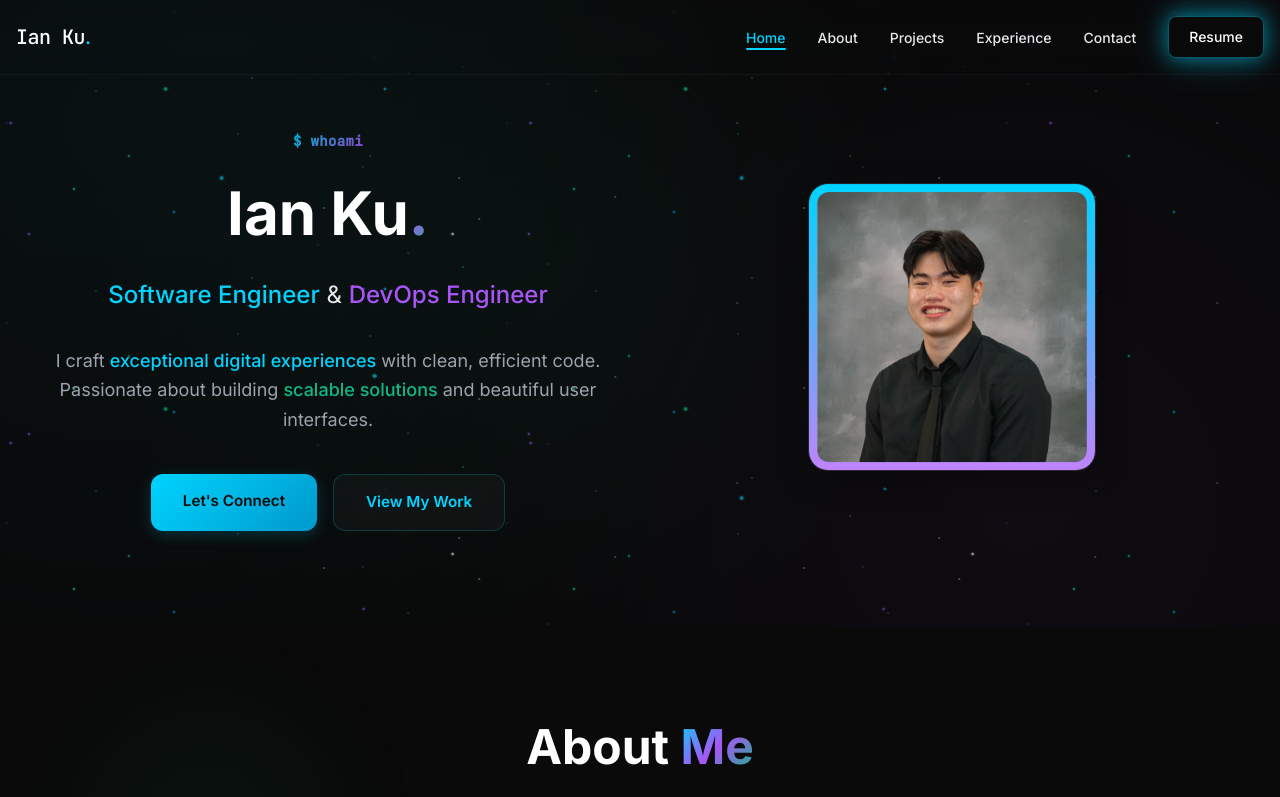
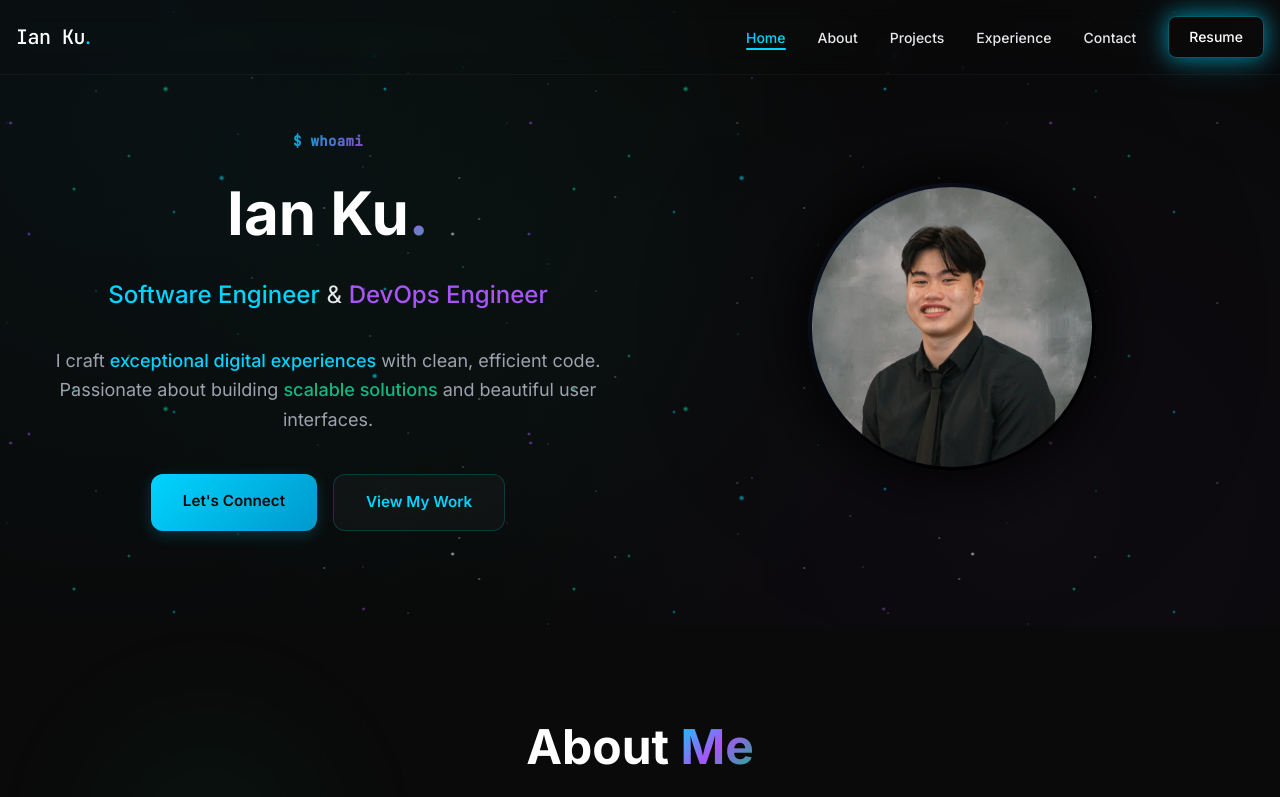
Before and after one commit to iankuys/my-portfolio-vite, a React (Vite) app: page / in a window 1280 px wide. Shown: the top 797 px of the page. Built offline with nearby package versions, Linux system fonts and the light colour scheme.

Commit message:
blackhole ish

```diff
--- a/src/components/Hero.jsx
+++ b/src/components/Hero.jsx
@@ -121,9 +121,9 @@ function Hero({ isLoaded }) {
                 </div>
                 <div className={`md:w-1/2 flex justify-center ${isLoaded ? 'opacity-100' : 'opacity-0'}`}>
                     <div className="relative">
-                        <div className="w-72 h-72 liquid-glass hover-glow float overflow-hidden">
-                            <div className="w-full h-full rounded-2xl bg-gradient-to-br from-accent to-purple-light flex items-center justify-center p-2">
-                                <img src="/ianku/Ian_KU_hs.jpg" alt="Ian Ku" className="w-full h-full object-cover rounded-xl" />
+                        <div className="w-72 h-72 black-hole hover-glow float overflow-hidden">
+                            <div className="w-full h-full rounded-full bg-gradient-to-br from-gray-900 to-black flex items-center justify-center p-1">
+                                <img src="/ianku/Ian_KU_hs.jpg" alt="Ian Ku" className="w-full h-full object-cover rounded-full" />
                             </div>
                         </div>
                     </div>
--- a/src/index.css
+++ b/src/index.css
@@ -331,6 +331,79 @@ html {
     transform: translateY(-4px) scale(1.02);
   }
 
+  /* Black hole effect */
+  .black-hole {
+    position: relative;
+    border-radius: 50%;
+    background: radial-gradient(circle at center,
+      rgba(0, 0, 0, 0.9) 0%,
+      rgba(20, 20, 20, 0.8) 30%,
+      rgba(40, 40, 40, 0.6) 50%,
+      rgba(60, 60, 60, 0.4) 70%,
+      rgba(80, 80, 80, 0.2) 85%,
+      transparent 100%
+    );
+    box-shadow:
+      inset 0 0 50px rgba(0, 0, 0, 0.8),
+      inset 0 0 100px rgba(0, 0, 0, 0.6),
+      0 0 50px rgba(0, 0, 0, 0.8),
+      0 0 100px rgba(0, 0, 0, 0.4),
+      0 0 200px rgba(0, 0, 0, 0.2);
+    transition: all 0.6s cubic-bezier(0.4, 0, 0.2, 1);
+  }
+
+  .black-hole::before {
+    content: '';
+    position: absolute;
+    top: -10px;
+    left: -10px;
+    right: -10px;
+    bottom: -10px;
+    border-radius: 50%;
+    background: radial-gradient(circle at center,
+      transparent 0%,
+      rgba(100, 100, 100, 0.05) 70%,
+      rgba(150, 150, 150, 0.1) 85%,
+      rgba(100, 100, 100, 0.05) 95%,
+      transparent 100%
+    );
+    z-index: -1;
+  }
+
+  .black-hole::after {
+    content: '';
+    position: absolute;
+    top: -20px;
+    left: -20px;
+    right: -20px;
+    bottom: -20px;
+    border-radius: 50%;
+    background: radial-gradient(circle at center,
+      transparent 60%,
+      rgba(80, 80, 80, 0.1) 70%,
+      rgba(120, 120, 120, 0.2) 80%,
+      rgba(80, 80, 80, 0.1) 90%,
+      transparent 100%
+    );
+    animation: black-hole-pulse 4s ease-in-out infinite alternate;
+    z-index: -2;
+  }
+
+  .black-hole:hover {
+    transform: scale(1.05);
+    box-shadow:
+      inset 0 0 80px rgba(0, 0, 0, 0.9),
+      inset 0 0 150px rgba(0, 0, 0, 0.7),
+      0 0 80px rgba(0, 0, 0, 0.9),
+      0 0 150px rgba(0, 0, 0, 0.5),
+      0 0 300px rgba(0, 0, 0, 0.3);
+  }
+
+  @keyframes black-hole-pulse {
+    0% { opacity: 0.3; transform: scale(1); }
+    100% { opacity: 0.6; transform: scale(1.1); }
+  }
+
   /* Enhanced animations and interactions */
   .hover-lift {
     transition: all 0.4s cubic-bezier(0.4, 0, 0.2, 1);
```
